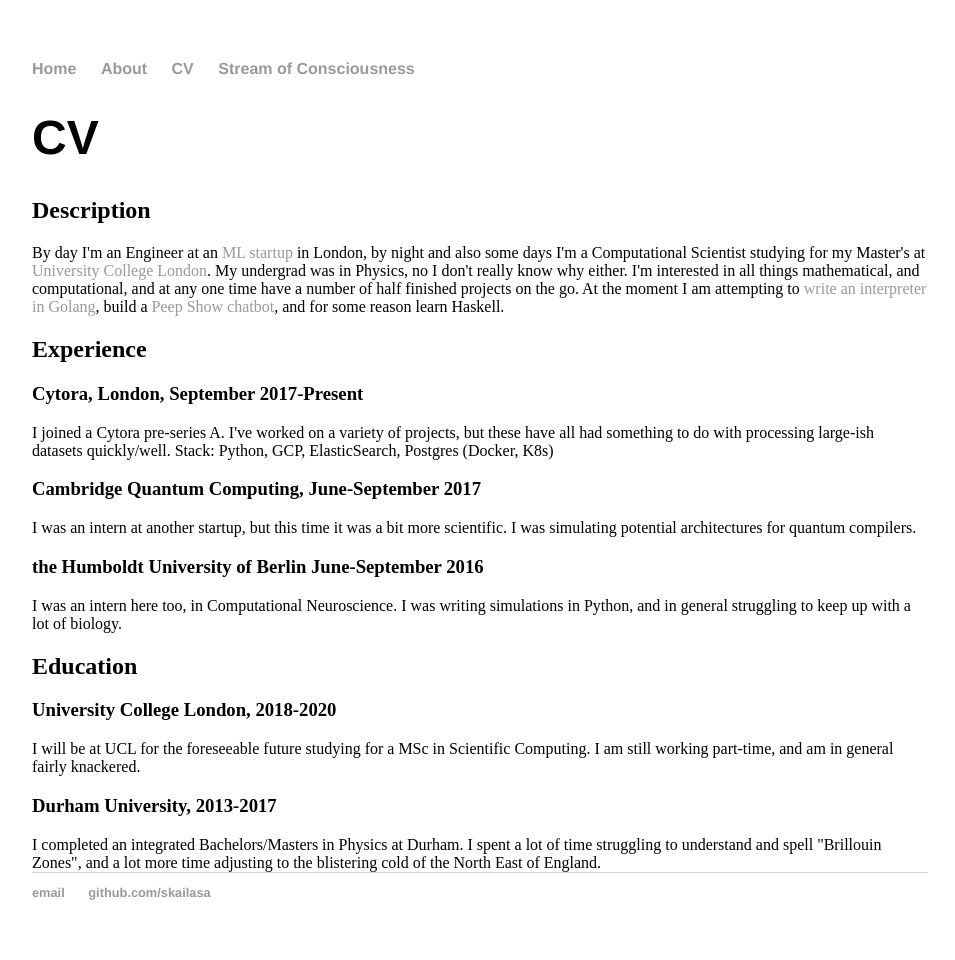
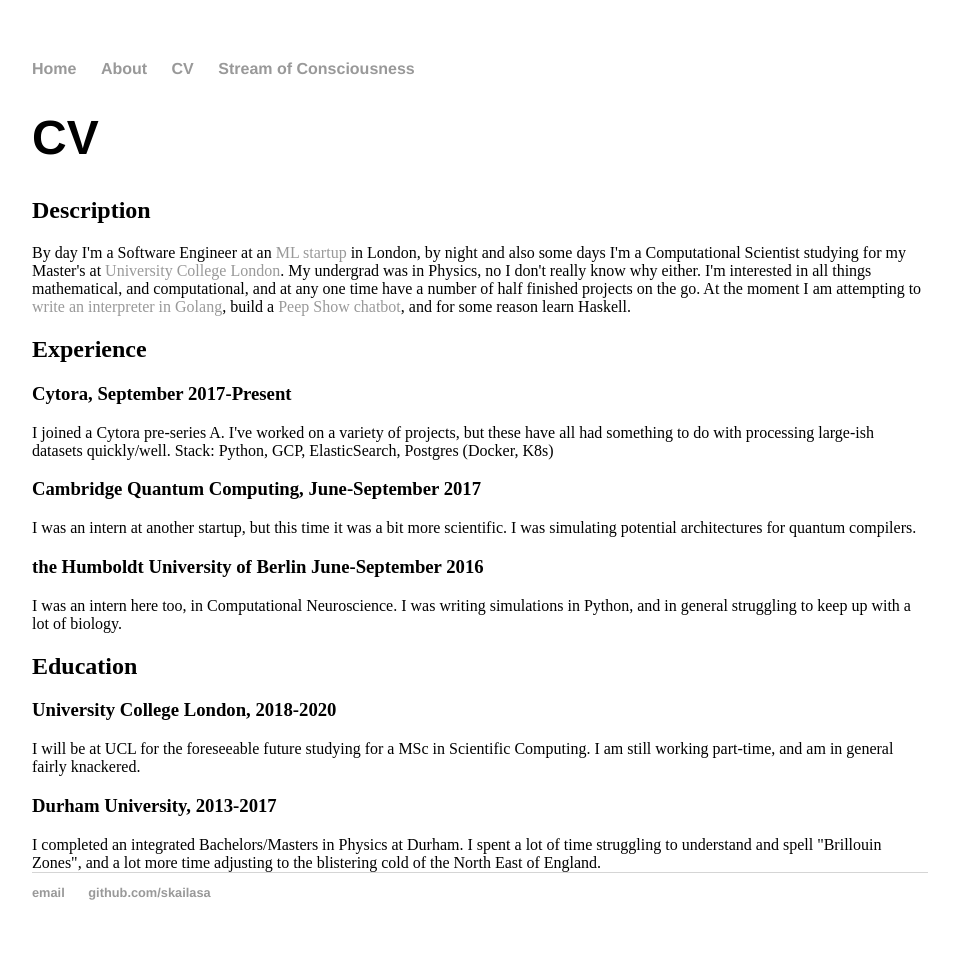
Before and after one commit to skailasa/skailasa.github.io, a Jekyll site: the page built from cv/index.html, in a window 1280 px wide. Shown: the whole page, without its empty margins (160-1115 px from the left). Built offline with Jekyll 4.4.1, drawn with Linux system fonts in a browser that asks for light colours.

Commit message:
Update index.html

```diff
--- a/cv/index.html
+++ b/cv/index.html
@@ -6,7 +6,7 @@
 
 <h2> Description </h2>
 
-By day I'm an Engineer at an <a href="https://cytora.com">ML startup</a> in London,
+By day I'm a Software Engineer at an <a href="https://cytora.com">ML startup</a> in London,
 by night and also some days I'm a Computational Scientist studying for
 my Master's at <a href="https://www.ucl.ac.uk">University College London</a>. My undergrad
 was in Physics, no I don't really know why either.
@@ -18,7 +18,7 @@
 some reason learn Haskell.
 
 <h2>Experience</h2>
-<h3> Cytora, London, September 2017-Present </h3>
+<h3> Cytora, September 2017-Present </h3>
 I joined a Cytora pre-series A. I've worked on a variety of projects, but
 these have all had something to do with processing large-ish datasets quickly/well.
 Stack: Python, GCP, ElasticSearch, Postgres (Docker, K8s)
```
